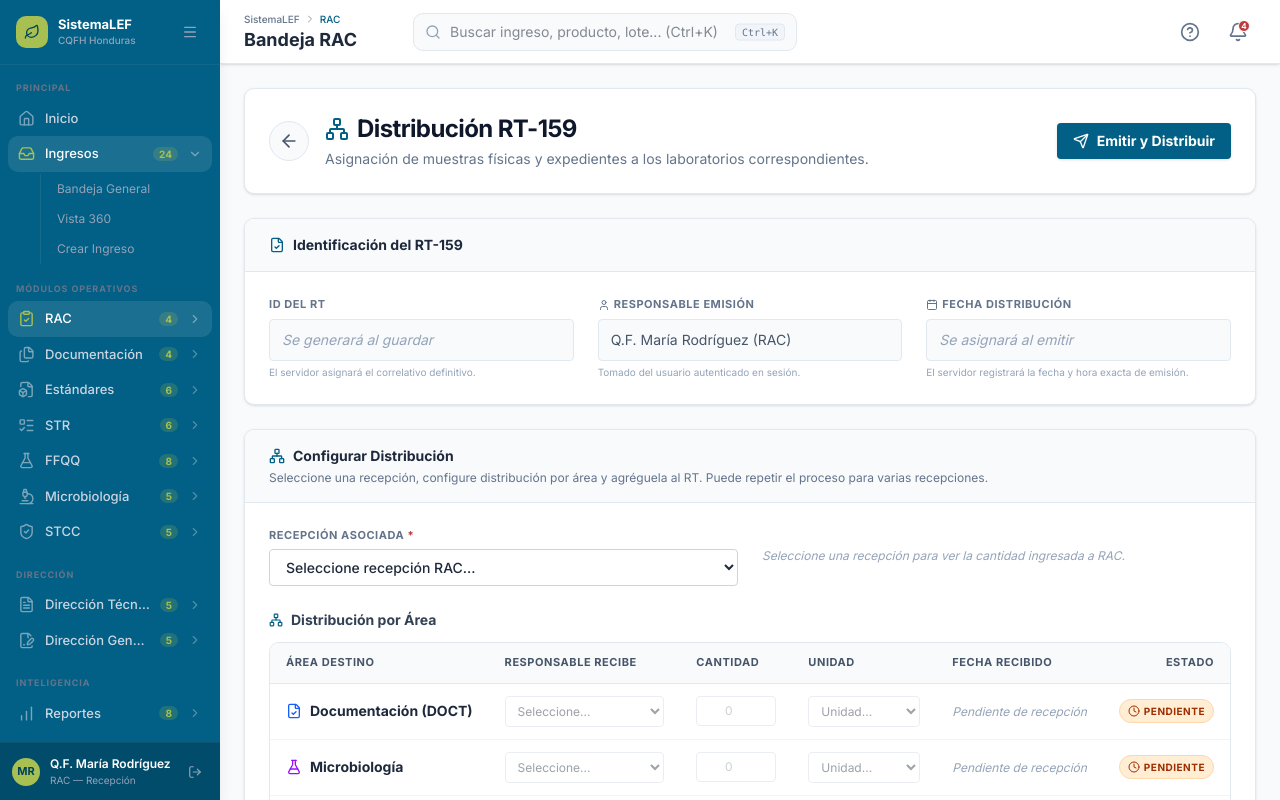
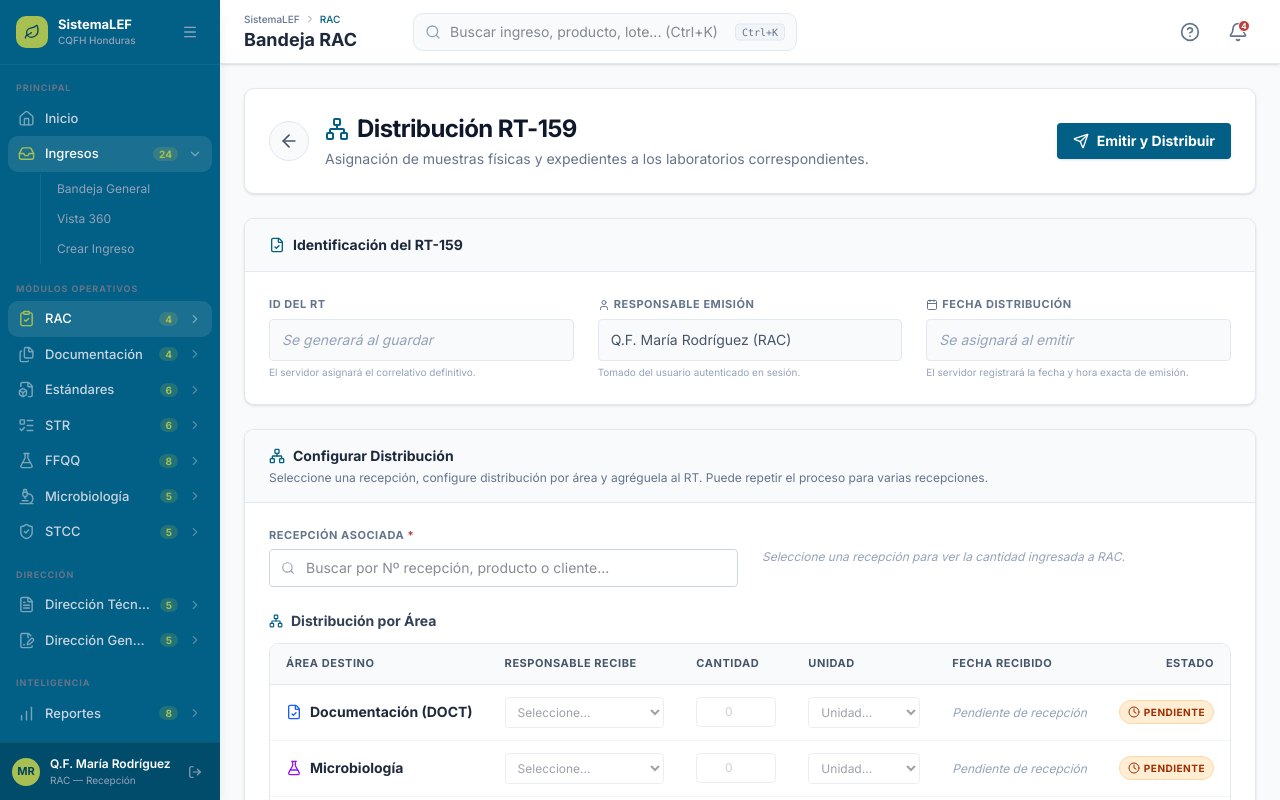
Before and after one commit to marioportillor6maker/Lefstudio, a Next.js app: page /rac/distribucion in a window 1280 px wide. Built offline with nearby package versions, Linux system fonts and the light colour scheme.

Commit message:
feat(distribucion): replace select with autocomplete input for recepcion on RT-159

```diff
--- a/src/app/rac/distribucion/page.tsx
+++ b/src/app/rac/distribucion/page.tsx
@@ -1,12 +1,12 @@
 "use client";
 
-import React, { useState, Suspense } from "react";
+import React, { useState, useRef, useEffect, Suspense } from "react";
 import Link from "next/link";
 import { useSearchParams } from "next/navigation";
 import {
   ArrowLeft, Network, FileCheck, FlaskConical, Archive,
   Send, ShieldAlert, CheckCircle2, Clock, Plus, Trash2,
-  User, Calendar,
+  User, Calendar, Search, X,
 } from "lucide-react";
 import type { AreaRow, DistribucionRecepcion, FormErrors, RT159Payload } from "./_types/distribucion.types";
 import {
@@ -34,6 +34,11 @@ function DistribucionPageContent() {
   const [recepcionSel, setRecepcionSel] = useState<RecepcionRAC | null>(
     () => (recepcionParam ? MOCK_RECEPCIONES_RAC.find(r => r.id === recepcionParam) ?? null : null)
   );
+  const [recepcionQuery, setRecepcionQuery] = useState<string>(
+    () => recepcionParam && MOCK_RECEPCIONES_RAC.some(r => r.id === recepcionParam) ? recepcionParam : ''
+  );
+  const [showDropdown, setShowDropdown] = useState(false);
+  const autocompleteRef = useRef<HTMLDivElement>(null);
 
   // ── Filas de distribución por área ───────────────────────────────────────────
   const [areaRows, setAreaRows] = useState<AreaRow[]>(makeInitialRows());
@@ -53,11 +58,43 @@ function DistribucionPageContent() {
   // IDs ya agregados — evita duplicados en el mismo RT
   const addedIds = new Set(distribuciones.map(d => d.recepcionId));
 
+  // ── Click-outside: cierra el dropdown ────────────────────────────────────────
+  useEffect(() => {
+    function handler(e: MouseEvent) {
+      if (autocompleteRef.current && !autocompleteRef.current.contains(e.target as Node)) {
+        setShowDropdown(false);
+      }
+    }
+    document.addEventListener("mousedown", handler);
+    return () => document.removeEventListener("mousedown", handler);
+  }, []);
+
+  // ── Autocomplete ─────────────────────────────────────────────────────────────
+  const recepcionOptions = recepcionQuery.trim().length > 0
+    ? MOCK_RECEPCIONES_RAC.filter(r => {
+        const q = recepcionQuery.toLowerCase();
+        return r.id.toLowerCase().includes(q)
+          || r.producto.toLowerCase().includes(q)
+          || r.cliente.toLowerCase().includes(q);
+      }).slice(0, 8)
+    : [];
+
   // ── Handlers ──────────────────────────────────────────────────────────────────
 
-  const handleRecepcionChange = (id: string) => {
-    const found = MOCK_RECEPCIONES_RAC.find(r => r.id === id) ?? null;
-    setRecepcionSel(found);
+  const handleRecepcionQueryChange = (val: string) => {
+    setRecepcionQuery(val);
+    setShowDropdown(true);
+    if (recepcionSel && val !== recepcionSel.id) {
+      setRecepcionSel(null);
+      setAreaRows(makeInitialRows());
+    }
+    if (errors.recepcion) setErrors(prev => { const n = { ...prev }; delete n.recepcion; return n; });
+  };
+
+  const handleRecepcionSelect = (rec: RecepcionRAC) => {
+    setRecepcionSel(rec);
+    setRecepcionQuery(rec.id);
+    setShowDropdown(false);
     setAreaRows(makeInitialRows());
     if (errors.recepcion) setErrors(prev => { const n = { ...prev }; delete n.recepcion; return n; });
   };
@@ -251,19 +288,56 @@ function DistribucionPageContent() {
           <div className="grid grid-cols-1 md:grid-cols-2 gap-6">
             <div>
               <label className={labelCls}>Recepción Asociada <span className="text-danger">*</span></label>
-              <select
-                data-testid="recepcion-select"
-                value={recepcionSel?.id ?? ""}
-                onChange={e => handleRecepcionChange(e.target.value)}
-                className={`${inputCls} font-medium text-slate-800 ${errors.recepcion ? "border-danger" : ""}`}
-              >
-                <option value="">Seleccione recepción RAC...</option>
-                {MOCK_RECEPCIONES_RAC.map(r => (
-                  <option key={r.id} value={r.id} disabled={addedIds.has(r.id)}>
-                    {r.id} — {r.producto}{addedIds.has(r.id) ? " (ya agregada)" : ""}
-                  </option>
-                ))}
-              </select>
+              <div ref={autocompleteRef} className="relative">
+                <div className="relative">
+                  <Search className="w-3.5 h-3.5 absolute left-3 top-1/2 -translate-y-1/2 text-slate-400" />
+                  <input
+                    data-testid="recepcion-search"
+                    type="text"
+                    value={recepcionQuery}
+                    onChange={e => handleRecepcionQueryChange(e.target.value)}
+                    onFocus={() => { if (recepcionQuery) setShowDropdown(true); }}
+                    placeholder="Buscar por Nº recepción, producto o cliente..."
+                    className={`pl-9 pr-8 ${inputCls} ${errors.recepcion ? "border-danger" : ""}`}
+                    autoComplete="off"
+                  />
+                  {recepcionQuery && (
+                    <button
+                      data-testid="clear-recepcion"
+                      type="button"
+                      onClick={() => { setRecepcionSel(null); setRecepcionQuery(""); setShowDropdown(false); setAreaRows(makeInitialRows()); }}
+                      className="absolute right-2 top-1/2 -translate-y-1/2 text-slate-400 hover:text-slate-600"
+                    >
+                      <X className="w-3.5 h-3.5" />
+                    </button>
+                  )}
+                </div>
+                {showDropdown && recepcionOptions.length > 0 && (
+                  <ul
+                    data-testid="recepcion-dropdown"
+                    className="absolute z-30 w-full mt-1 bg-white border border-slate-200 rounded shadow-lg max-h-60 overflow-y-auto"
+                  >
+                    {recepcionOptions.map(r => {
+                      const alreadyAdded = addedIds.has(r.id);
+                      return (
+                        <li key={r.id}>
+                          <button
+                            data-testid="recepcion-option"
+                            type="button"
+                            disabled={alreadyAdded}
+                            onClick={() => !alreadyAdded && handleRecepcionSelect(r)}
+                            className={`w-full text-left px-3 py-2.5 transition-colors ${alreadyAdded ? "opacity-50 cursor-not-allowed bg-slate-50" : "hover:bg-blue-50"}`}
+                          >
+                            <span className="block text-xs font-bold text-primary">{r.id}{alreadyAdded ? " (ya agregada)" : ""}</span>
+                            <span className="block text-xs text-slate-700">{r.producto}</span>
+                            <span className="block text-[10px] text-slate-500">{r.cliente} — {r.formaFarmaceutica}</span>
+                          </button>
+                        </li>
+                      );
+                    })}
+                  </ul>
+                )}
+              </div>
               {errors.recepcion && <p className={errorCls}>{errors.recepcion}</p>}
             </div>
 
```
